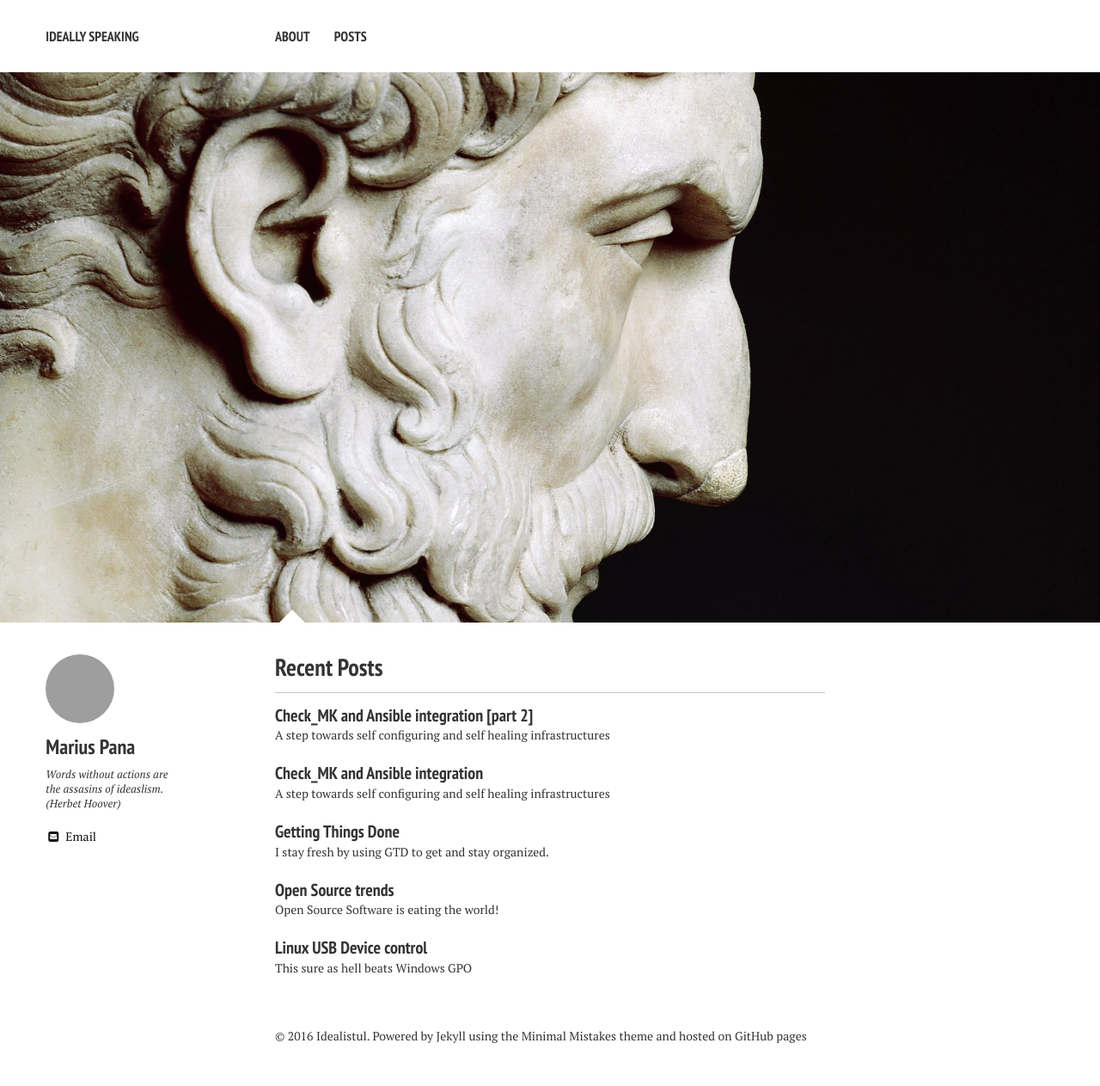
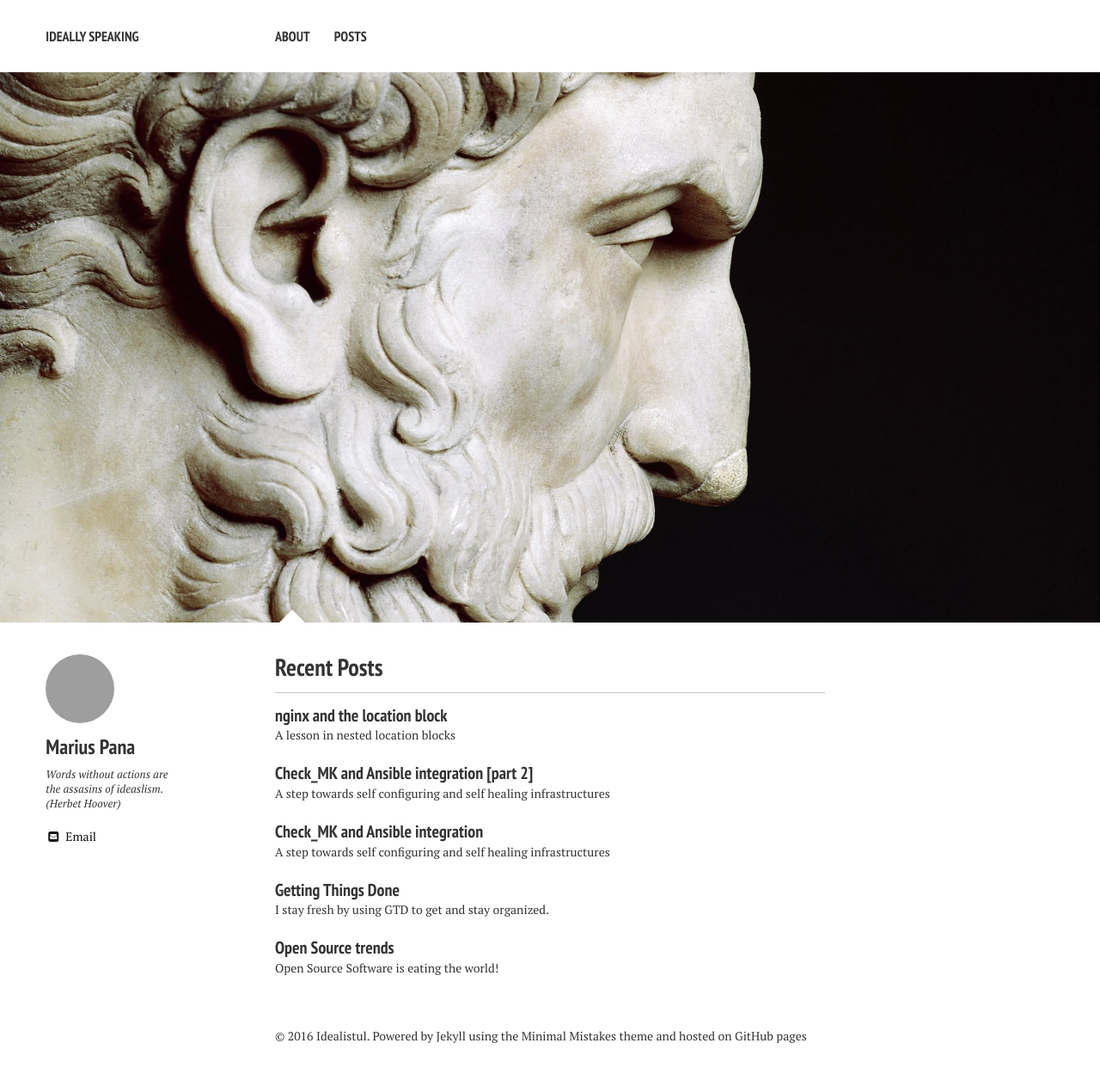
Before and after one commit to mariuspana/mariuspana.github.io, a Jekyll site: the page built from index.md, in a window 1280 px wide. Shown: the whole page at 86% size. Built offline with Jekyll 4.4.1, drawn with Linux system fonts in a browser that asks for light colours; nearby versions of some CDN libraries; comment, search, counter and statistics services are not loaded; part of the change alters nothing that is shown; grey boxes are pictures that could not be loaded.

Commit message:
nginx location block

```diff
--- a/_config.yml
+++ b/_config.yml
@@ -21,7 +21,7 @@ kramdown:
   footnote_nr: 1
   entity_output: as_char
   toc_levels: 1..6
-  use_coderay: false
+  enable_coderay: false
 
 
 # Site owner
--- /dev/null
+++ b/_posts/2016-01-22-nginx-phpmyadmin.md
@@ -0,0 +1,71 @@
+---
+layout: post
+title: "nginx and the location block"
+excerpt: "A lesson in nested location blocks"
+tags: [business, technology]
+image:
+  feature:
+  credit:
+  creditlink:
+modified:
+---
+
+I was recently performing a QA review of a couple of nginx servers and I kept running into the same configuration mistakes so I thought I'd throw a couple of words of wisdom about it here.
+
+The configuration I was looking was a phpMyAdmin application so Ill use this as an example but first a little background.
+
+Nginx logically divides configurations for different content into blocks. These blocks live in a hierarchical structure. The issue I was looking at was how the phpMyAdmin application was being secured with location blocks. Specifically after configuring phpMyAdmin you should restrict access to some sensitive directories such as setup/.
+
+When using location blocks to restrict access make sure that if you start your location block using a regex your nested location blocks also use regex otherwise the nested location blocks will never match.
+
+What I was seeing was something along the lines of this:
+    location ~ \.php$ {
+        fastcgi_split_path_info ^(.+\.php)(/.+)$;
+        fastcgi_pass 127.0.0.1:9000;
+        fastcgi_index index.php;
+        fastcgi_param SCRIPT_FILENAME $document_root$fastcgi_script_name;
+        include fastcgi_params;
+        fastcgi_intercept_errors on;
+        fastcgi_ignore_client_abort off;
+    }
+
+    location ~ ^/pma {
+            allow 127.0.0.1;
+            allow x.x.x.x;
+            deny all;
+            include fastcgi_params;
+            include /opt/local/etc/nginx/mime.types;
+            fastcgi_pass 127.0.0.1:9000;
+            fastcgi_param SCRIPT_FILENAME $document_root$fastcgi_script_name;
+            fastcgi_param APPLICATION_ENV development;
+            fastcgi_index index.php;
+            fastcgi_intercept_errors on;
+            fastcgi_ignore_client_abort off;
+    }
+
+However anyone could still access /pma even if they were not in the allowed IP ACL. Digging a little deeper I came up with the following: ::
+
+    location ~ \.php$ {
+        location ~ ^/pma {
+                allow 127.0.0.1;
+                allow x.x.x.x;
+                deny all;
+                include fastcgi_params;
+                include /opt/local/etc/nginx/mime.types;
+                fastcgi_pass 127.0.0.1:9000;
+                fastcgi_param SCRIPT_FILENAME $document_root$fastcgi_script_name;
+                fastcgi_param APPLICATION_ENV development;
+                fastcgi_index index.php;
+                fastcgi_intercept_errors on;
+                fastcgi_ignore_client_abort off;
+        }
+        fastcgi_split_path_info ^(.+\.php)(/.+)$;
+        fastcgi_pass 127.0.0.1:9000;
+        fastcgi_index index.php;
+        fastcgi_param SCRIPT_FILENAME $document_root$fastcgi_script_name;
+        include fastcgi_params;
+        fastcgi_intercept_errors on;
+        fastcgi_ignore_client_abort off;
+    }
+
+Is this the best way (from a performance/security point of view) to achieve this?  Let me know what you think.
```
